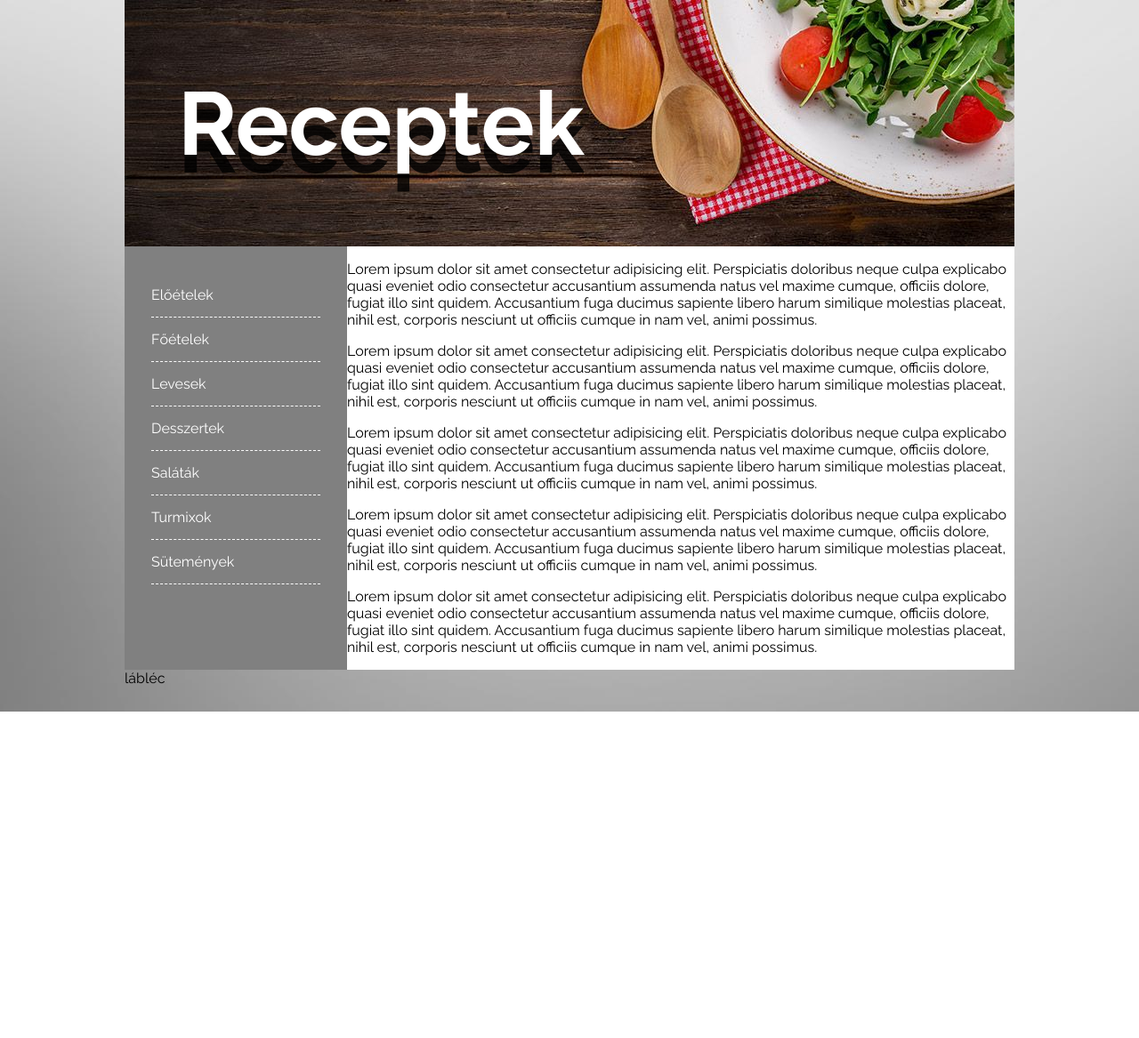
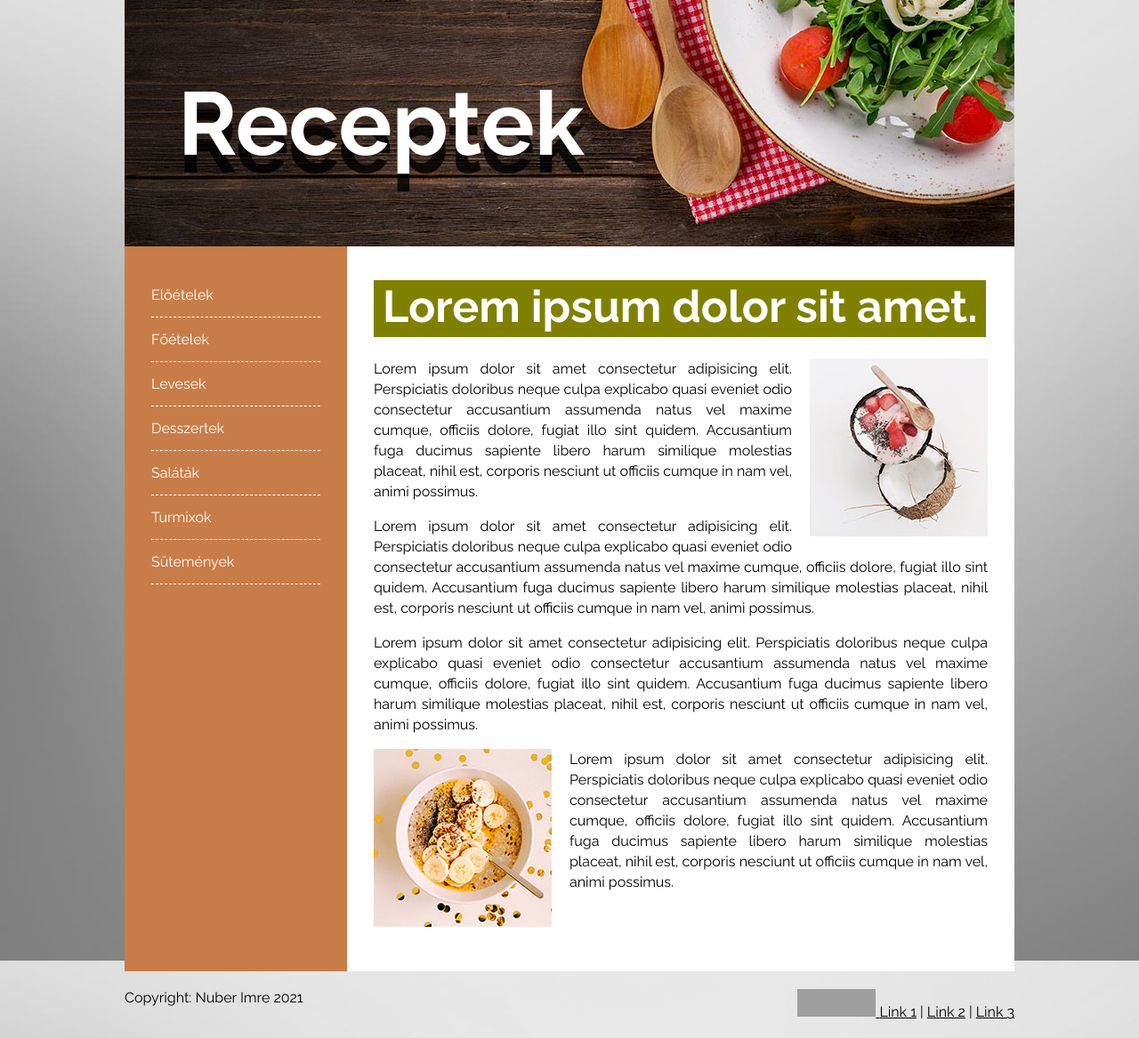
Before and after one commit to nuberi/nuberi.github.io, a PHP site: page /recept.html in a window 1280 px wide. Shown: the whole page at 89% size. Before the commit the page ends 800 px from the top, so only its background shows below. Run offline with PHP 8.4, Linux system fonts and the light colour scheme; grey boxes are pictures that could not be loaded.

Commit message:
Receptek oldal minta még nem reszponzívan, linkek nem működnek.

```diff
--- a/css/recept-styles.css
+++ b/css/recept-styles.css
@@ -6,6 +6,7 @@ body{
     margin: 0;
     background: url('../pics/recept-pics/bg-body.jpg') fixed;
     font-family: 'Raleway', sans-serif;
+    text-align: justify;
 }
 header{
     background: url('../pics/recept-pics/bg-header.jpg');
@@ -20,9 +21,10 @@ header{
     margin: 0 auto;
 }
 .content{
-    background: grey;
+    background: rgb(200,125,72);
 }
-.content::after {
+.content::after,
+footer::after {
     content: "";
     clear: both;
     display: table;
@@ -55,4 +57,46 @@ main{
     width: 75%;
     background: white;
     float: left;
+    padding: 30px;
 }
+main p{
+    line-height: 23px;
+}
+.float-left{
+    float:left;
+    margin:0 20px 20px 0;
+}
+.float-right{
+    float: right;
+    margin:0 0px 20px 20px;
+}
+footer{
+    padding: 20px 0;
+}
+footer a{
+    color: black;
+}
+footer .left{
+    float: left;
+}
+footer .right{
+    float:right;
+}
+
+h1{
+    margin-top: 0;
+
+}
+h1 span{
+    font-size: 50px;
+    background: olive;
+    color: white;
+    -webkit-box-decoration-break: clone;
+    -o-box-decoration-break: clone;
+    box-decoration-break: clone;
+    border-left: 10px solid olive;
+    border-right: 10px solid olive;
+    border-bottom: 5px solid olive;
+    line-height: 75px;
+
+}
--- a/recept.html
+++ b/recept.html
@@ -1,14 +1,15 @@
 <!DOCTYPE html>
 <html lang="hu">
+
 <head>
     <meta charset="UTF-8">
     <meta http-equiv="X-UA-Compatible" content="IE=edge">
     <meta name="viewport" content="width=device-width, initial-scale=1.0">
-    <link rel="stylesheet" type="text/css"
-    href="/css/recept-styles.css">
+    <link rel="stylesheet" type="text/css" href="/css/recept-styles.css">
     <link rel="favicon" type="image/png" href="">
     <title>Recept</title>
 </head>
+
 <body>
     <div class="wrapper">
         <header>
@@ -29,16 +30,43 @@
                 </ul>
             </nav>
             <main>
-            <p>Lorem ipsum dolor sit amet consectetur adipisicing elit. Perspiciatis doloribus neque culpa explicabo quasi eveniet odio consectetur accusantium assumenda natus vel maxime cumque, officiis dolore, fugiat illo sint quidem. Accusantium fuga ducimus sapiente libero harum similique molestias placeat, nihil est, corporis nesciunt ut officiis cumque in nam vel, animi possimus.</p>
-            <p>Lorem ipsum dolor sit amet consectetur adipisicing elit. Perspiciatis doloribus neque culpa explicabo quasi eveniet odio consectetur accusantium assumenda natus vel maxime cumque, officiis dolore, fugiat illo sint quidem. Accusantium fuga ducimus sapiente libero harum similique molestias placeat, nihil est, corporis nesciunt ut officiis cumque in nam vel, animi possimus.</p>
-            <p>Lorem ipsum dolor sit amet consectetur adipisicing elit. Perspiciatis doloribus neque culpa explicabo quasi eveniet odio consectetur accusantium assumenda natus vel maxime cumque, officiis dolore, fugiat illo sint quidem. Accusantium fuga ducimus sapiente libero harum similique molestias placeat, nihil est, corporis nesciunt ut officiis cumque in nam vel, animi possimus.</p>
-            <p>Lorem ipsum dolor sit amet consectetur adipisicing elit. Perspiciatis doloribus neque culpa explicabo quasi eveniet odio consectetur accusantium assumenda natus vel maxime cumque, officiis dolore, fugiat illo sint quidem. Accusantium fuga ducimus sapiente libero harum similique molestias placeat, nihil est, corporis nesciunt ut officiis cumque in nam vel, animi possimus.</p>
-            <p>Lorem ipsum dolor sit amet consectetur adipisicing elit. Perspiciatis doloribus neque culpa explicabo quasi eveniet odio consectetur accusantium assumenda natus vel maxime cumque, officiis dolore, fugiat illo sint quidem. Accusantium fuga ducimus sapiente libero harum similique molestias placeat, nihil est, corporis nesciunt ut officiis cumque in nam vel, animi possimus.</p>
+                <h1><span>Lorem ipsum dolor sit amet.</span></h1>
+                <img class="float-right" src="pics/recept-pics/kaja.jpg" alt="Kaja">
+
+                <p>Lorem ipsum dolor sit amet consectetur adipisicing elit. Perspiciatis doloribus neque culpa explicabo
+                    quasi eveniet odio consectetur accusantium assumenda natus vel maxime cumque, officiis dolore,
+                    fugiat illo sint quidem. Accusantium fuga ducimus sapiente libero harum similique molestias placeat,
+                    nihil est, corporis nesciunt ut officiis cumque in nam vel, animi possimus.</p>
+                <p>Lorem ipsum dolor sit amet consectetur adipisicing elit. Perspiciatis doloribus neque culpa explicabo
+                    quasi eveniet odio consectetur accusantium assumenda natus vel maxime cumque, officiis dolore,
+                    fugiat illo sint quidem. Accusantium fuga ducimus sapiente libero harum similique molestias placeat,
+                    nihil est, corporis nesciunt ut officiis cumque in nam vel, animi possimus.</p>
+                <p>Lorem ipsum dolor sit amet consectetur adipisicing elit. Perspiciatis doloribus neque culpa explicabo
+                    quasi eveniet odio consectetur accusantium assumenda natus vel maxime cumque, officiis dolore,
+                    fugiat illo sint quidem. Accusantium fuga ducimus sapiente libero harum similique molestias placeat,
+                    nihil est, corporis nesciunt ut officiis cumque in nam vel, animi possimus.</p>
+                <img class="float-left" src="pics/recept-pics/kaja2.jpg" alt="Kaja">
+                <p>Lorem ipsum dolor sit amet consectetur adipisicing elit. Perspiciatis doloribus neque culpa explicabo
+                    quasi eveniet odio consectetur accusantium assumenda natus vel maxime cumque, officiis dolore,
+                    fugiat illo sint quidem. Accusantium fuga ducimus sapiente libero harum similique molestias placeat,
+                    nihil est, corporis nesciunt ut officiis cumque in nam vel, animi possimus.</p>
             </main>
         </div>
         <footer>
-        lábléc
+            <div class="left">Copyright: Nuber Imre 2021</div>
+            <div class="right">
+                <a href="http://jigsaw.w3.org/css-validator/check/referer">
+                    <img style="border:0;width:88px;height:31px"
+                        src="http://jigsaw.w3.org/css-validator/images/vcss-blue" alt="Érvényes CSS!" />
+                </a>
+                <a href="">Link 1</a> |
+                <a href="">Link 2</a> |
+                <a href="">Link 3</a>
+            </div>
+
         </footer>
+
     </div>
 </body>
+
 </html>
```
Lines whose indentation alone changed are shown as unchanged.
